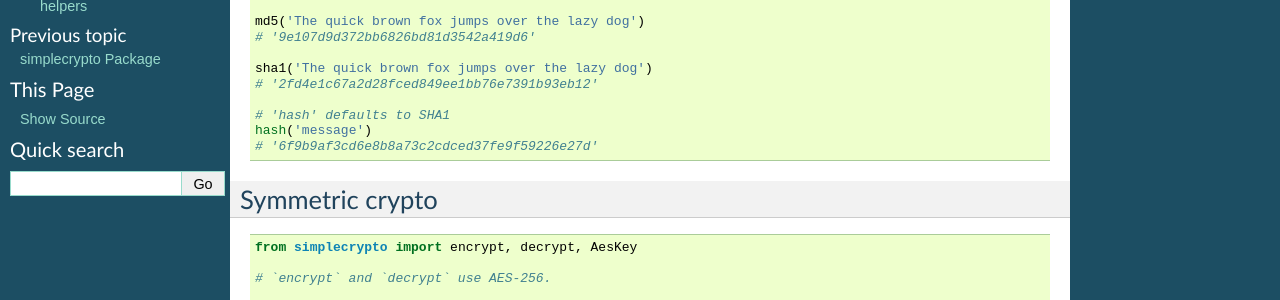
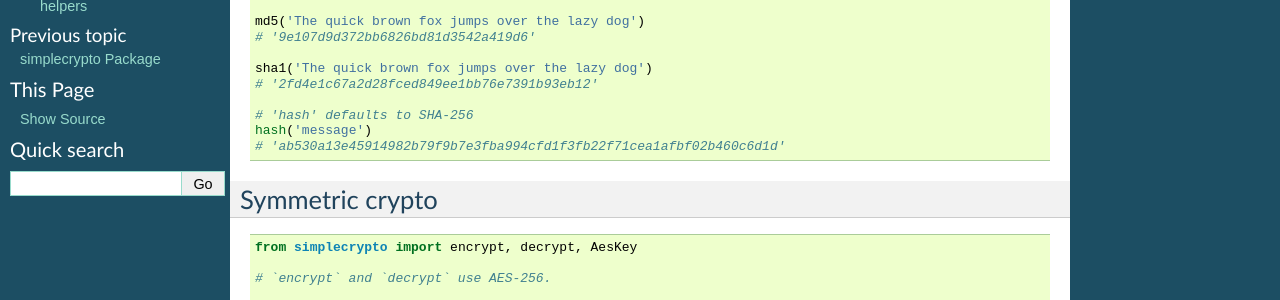
Before and after one commit to boppreh/simplecrypto, a Sphinx documentation site: the page built from docs/examples.rst, in a window 1280 px wide. Shown: the part 172-472 px from the top of the page. Built offline with Sphinx 7.4.7, drawn with Linux system fonts in a browser that asks for light colours.

Commit message:
Fix mention of default hash function

```diff
--- a/docs/examples.rst
+++ b/docs/examples.rst
@@ -15,9 +15,9 @@ Hashes
   sha1('The quick brown fox jumps over the lazy dog')
   # '2fd4e1c67a2d28fced849ee1bb76e7391b93eb12'
 
-  # 'hash' defaults to SHA1
+  # 'hash' defaults to SHA-256
   hash('message')
-  # '6f9b9af3cd6e8b8a73c2cdced37fe9f59226e27d'
+  # 'ab530a13e45914982b79f9b7e3fba994cfd1f3fb22f71cea1afbf02b460c6d1d'
 
 
 Symmetric crypto
```
